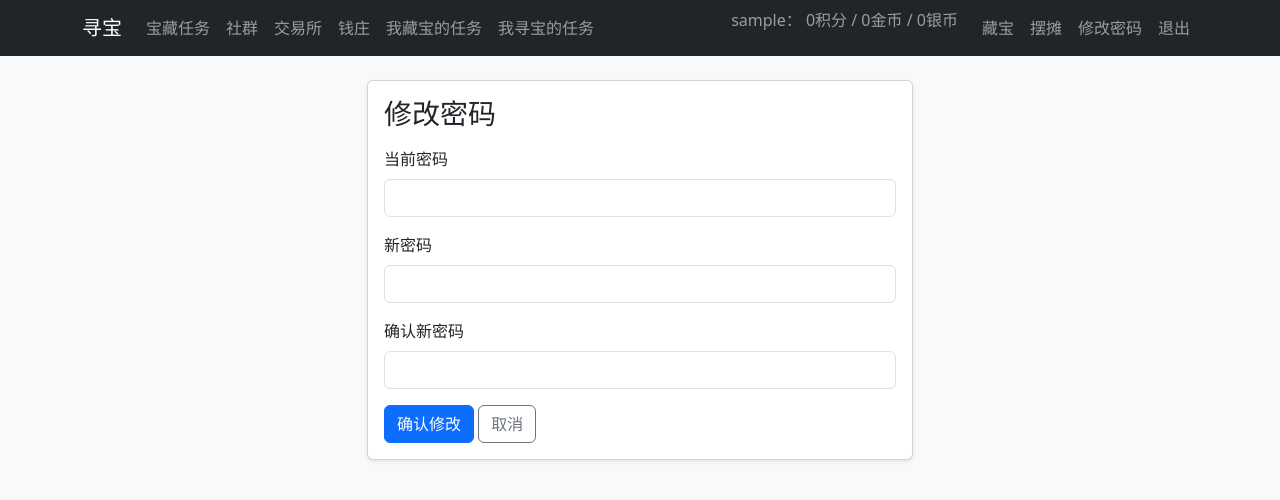
After one commit to rainp1ng/xunbao, a Django app: page /treasure/change-password/ in a window 1280 px wide. The commit adds this page. Shown: the top 500 px of the page. Run offline with Django 5.2, Linux system fonts and the light colour scheme; the visitor is signed in with stand-in values (Sample User, id 1).

Commit message:
feat: 添加修改密码功能
- 增加修改密码表单，需验证当前密码
- 修改成功后自动退出，需重新登录
- 导航栏添加修改密码入口

```diff
--- a/core/forms.py
+++ b/core/forms.py
@@ -15,6 +15,43 @@ class RegisterForm(UserCreationForm):
 
 class LoginForm(AuthenticationForm):
     pass
+
+
+class ChangePasswordForm(forms.Form):
+    old_password = forms.CharField(
+        label="当前密码",
+        widget=forms.PasswordInput(),
+    )
+    new_password1 = forms.CharField(
+        label="新密码",
+        widget=forms.PasswordInput(),
+    )
+    new_password2 = forms.CharField(
+        label="确认新密码",
+        widget=forms.PasswordInput(),
+    )
+
+    def __init__(self, user, *args, **kwargs):
+        self.user = user
+        super().__init__(*args, **kwargs)
+
+    def clean_old_password(self):
+        old_password = self.cleaned_data.get("old_password")
+        if not self.user.check_password(old_password):
+            raise forms.ValidationError("当前密码不正确")
+        return old_password
+
+    def clean_new_password2(self):
+        password1 = self.cleaned_data.get("new_password1")
+        password2 = self.cleaned_data.get("new_password2")
+        if password1 and password2 and password1 != password2:
+            raise forms.ValidationError("两次输入的新密码不一致")
+        return password2
+
+    def save(self):
+        self.user.set_password(self.cleaned_data["new_password1"])
+        self.user.save()
+        return self.user
 
 
 class CommunityForm(forms.ModelForm):
@@ -91,6 +128,10 @@ def task_form(*args, **kwargs) -> TreasureTaskForm:
     return _bootstrapify(TreasureTaskForm(*args, **kwargs))
 
 
+def change_password_form(*args, **kwargs) -> ChangePasswordForm:
+    return _bootstrapify(ChangePasswordForm(*args, **kwargs))
+
+
 def community_form(*args, **kwargs) -> CommunityForm:
     return _bootstrapify(CommunityForm(*args, **kwargs))
 
--- a/core/urls.py
+++ b/core/urls.py
@@ -8,6 +8,7 @@ urlpatterns = [
     path("register/", views.register, name="register"),
     path("login/", views.login_view, name="login"),
     path("logout/", views.logout_view, name="logout"),
+    path("change-password/", views.change_password, name="change_password"),
 
     # 寻宝任务
     path("tasks/new/", views.task_create, name="task_create"),
--- a/core/views.py
+++ b/core/views.py
@@ -10,7 +10,7 @@ from django.shortcuts import get_object_or_404, redirect, render
 from django.utils import timezone
 from django.views.decorators.http import require_POST
 
-from .forms import bank_form, community_form, login_form, market_form, register_form, task_form
+from .forms import bank_form, change_password_form, community_form, login_form, market_form, register_form, task_form
 from .models import Community, CommunityMembership, JoinRequest, MarketListing, Profile, TreasureTask
 
 
@@ -93,6 +93,21 @@ def logout_view(request: HttpRequest) -> HttpResponse:
     logout(request)
     messages.info(request, "已退出登录。")
     return redirect("home")
+
+
+@login_required
+def change_password(request: HttpRequest) -> HttpResponse:
+    """修改密码"""
+    if request.method == "POST":
+        form = change_password_form(request.user, request.POST)
+        if form.is_valid():
+            form.save()
+            messages.success(request, "密码修改成功，请重新登录。")
+            logout(request)
+            return redirect("login")
+    else:
+        form = change_password_form(request.user)
+    return render(request, "core/change_password.html", {"form": form})
 
 
 def task_detail(request: HttpRequest, pk: int) -> HttpResponse:
--- a/templates/base.html
+++ b/templates/base.html
@@ -61,6 +61,9 @@
                 <a class="nav-link" href="{% url 'market_create' %}">摆摊</a>
               </li>
               <li class="nav-item">
+                <a class="nav-link" href="{% url 'change_password' %}">修改密码</a>
+              </li>
+              <li class="nav-item">
                 <a class="nav-link" href="{% url 'logout' %}">退出</a>
               </li>
             {% else %}
--- /dev/null
+++ b/templates/core/change_password.html
@@ -0,0 +1,33 @@
+{% extends "base.html" %}
+{% block content %}
+  <div class="row justify-content-center">
+    <div class="col-12 col-md-6">
+      <div class="card shadow-sm">
+        <div class="card-body">
+          <h3 class="mb-3">修改密码</h3>
+          <form method="post" novalidate>
+            {% csrf_token %}
+            {{ form.non_field_errors }}
+            <div class="mb-3">
+              <label class="form-label">当前密码</label>
+              {{ form.old_password }}
+              <div class="text-danger small">{{ form.old_password.errors }}</div>
+            </div>
+            <div class="mb-3">
+              <label class="form-label">新密码</label>
+              {{ form.new_password1 }}
+              <div class="text-danger small">{{ form.new_password1.errors }}</div>
+            </div>
+            <div class="mb-3">
+              <label class="form-label">确认新密码</label>
+              {{ form.new_password2 }}
+              <div class="text-danger small">{{ form.new_password2.errors }}</div>
+            </div>
+            <button class="btn btn-primary" type="submit">确认修改</button>
+            <a class="btn btn-outline-secondary" href="{% url 'home' %}">取消</a>
+          </form>
+        </div>
+      </div>
+    </div>
+  </div>
+{% endblock %}
```
